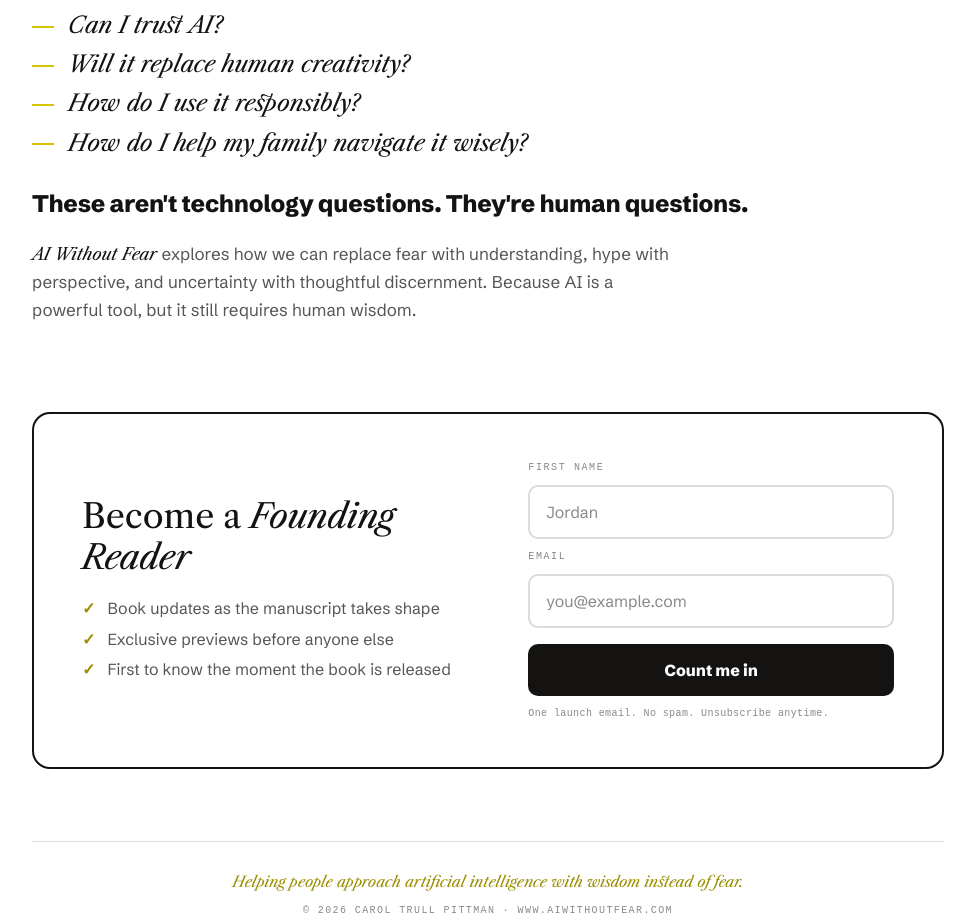
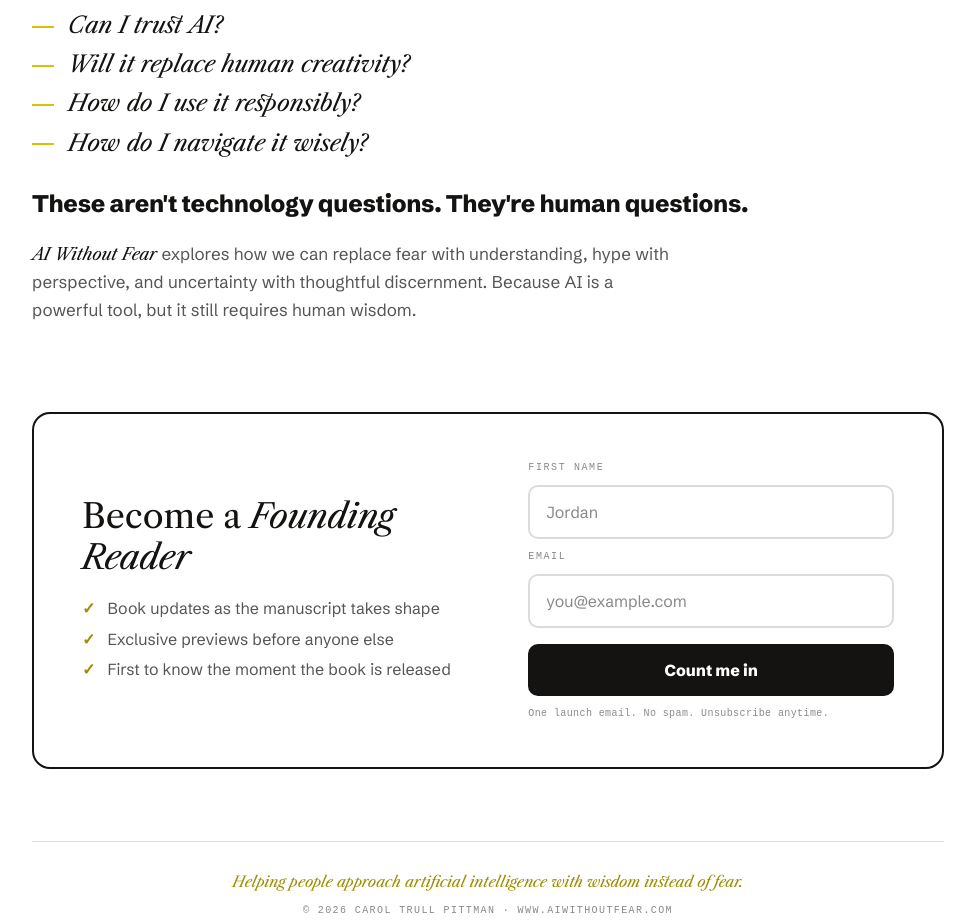
Before and after one commit to mcr-vibes/aiwithoutfear, a plain HTML site: page index.html in a window 1280 px wide. Shown: the part 1000-1924 px from the top of the page, without its empty margins (152-1127 px from the left). Drawn offline with nearby package versions, Linux system fonts and the light colour scheme; a web font is replaced by a local one.

Commit message:
Update index.html

```diff
--- a/index.html
+++ b/index.html
@@ -199,7 +199,7 @@
       <li>Can I trust AI?</li>
       <li>Will it replace human creativity?</li>
       <li>How do I use it responsibly?</li>
-      <li>How do I help my family navigate it wisely?</li>
+      <li>How do I navigate it wisely?</li>
     </ul>
     <p class="human">These aren't technology questions. They're human questions.</p>
     <p class="about"><em>AI Without Fear</em> explores how we can replace fear with understanding, hype with perspective, and uncertainty with thoughtful discernment. Because AI is a powerful tool, but it still requires human wisdom.</p>
```
